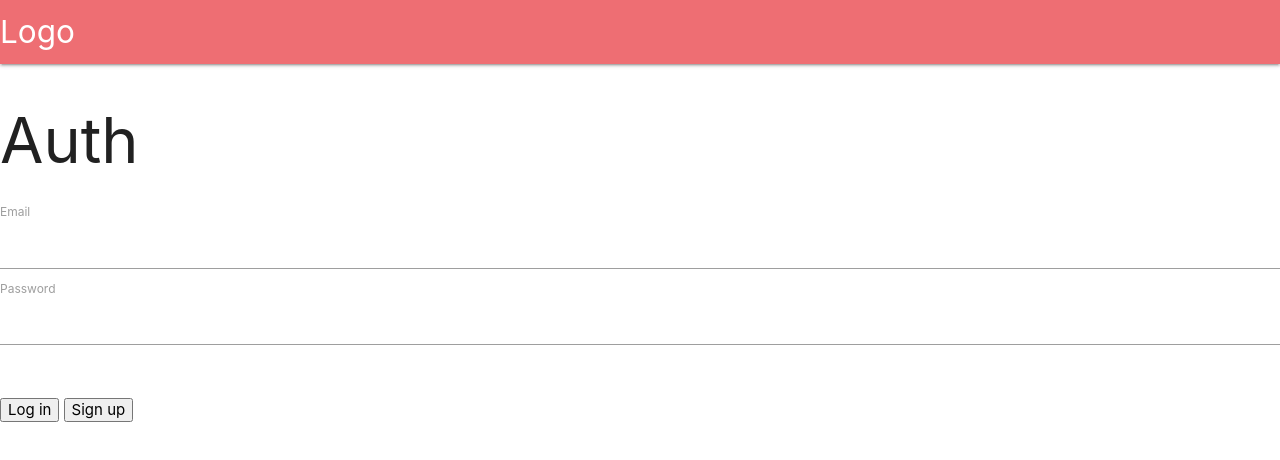
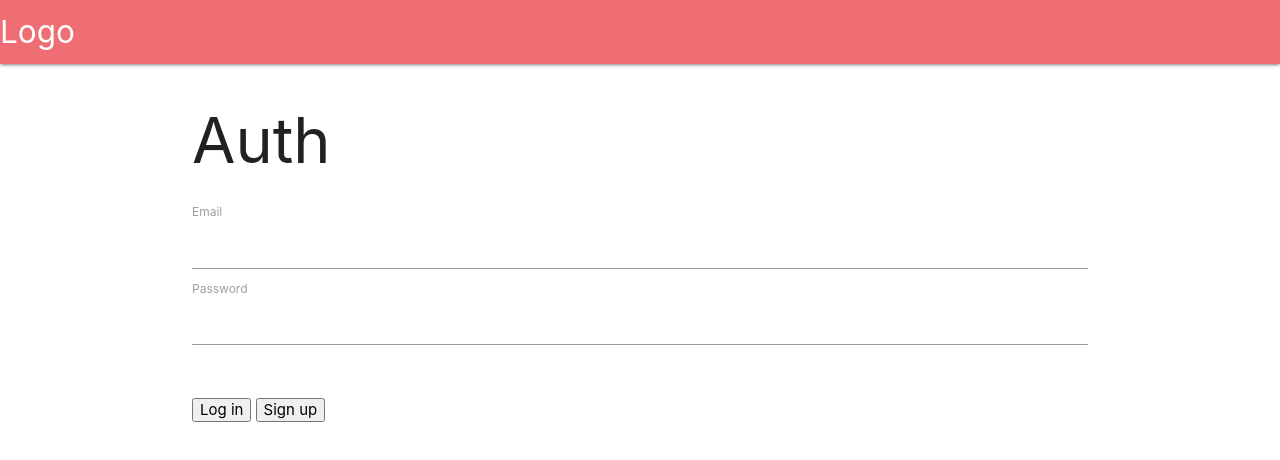
Before and after one commit to KlimovCode/minin-mern, a React (Create React App) app in the folder client/: page /auth in a window 1280 px wide. Shown: the top 460 px of the page. Built offline with nearby package versions, Linux system fonts and the light colour scheme.

Commit message:
add style.css

```diff
--- a/client/src/App.js
+++ b/client/src/App.js
@@ -8,6 +8,7 @@ import { Loader } from './components/Loader'
 
 import 'materialize-css'; // It installs the JS asset only
 import 'materialize-css/dist/css/materialize.min.css'
+import './style.css'
 
 function App() {
   const { login, logout, token, userId, ready } = useAuth()
--- a/client/src/pages/AuthPage.jsx
+++ b/client/src/pages/AuthPage.jsx
@@ -42,7 +42,7 @@ export const AuthPage = () => {
   }
 
   return (
-    <div>
+    <div className="container">
       <h1>Auth</h1>
       <div>
         <label htmlFor="email"> Email </label> <br />
--- a/client/src/pages/CreatePage.jsx
+++ b/client/src/pages/CreatePage.jsx
@@ -21,7 +21,7 @@ export const CreatePage = () => {
   }
 
   return (
-    <div>
+    <div className="container">
       <h1>CreatePage</h1>
       <input type="text" value={value} onChange={(e) => setValue(e.target.value)} /> <br />
       <button onClick={handleCreate}>Create short link</button>
--- a/client/src/pages/DetailPage.jsx
+++ b/client/src/pages/DetailPage.jsx
@@ -30,7 +30,7 @@ export const DetailPage = () => {
   if (loading) return <Loader />
 
   return (
-    <div>
+    <div className="container">
       <h1>DetailPage</h1>
       {!loading && link && <LinkCard link={link} />}
     </div>
--- a/client/src/pages/LinksPage.jsx
+++ b/client/src/pages/LinksPage.jsx
@@ -30,7 +30,7 @@ export const LinksPage = () => {
   if (!links.length) return <h3>have not links yet</h3>
 
   return (
-    <div>
+    <div className="container">
       <h1>Links</h1>
       <table>
         <thead>
--- /dev/null
+++ b/client/src/style.css
@@ -0,0 +1,4 @@
+.container {
+  max-width: 950px;
+  margin: 0 auto;
+}
```
